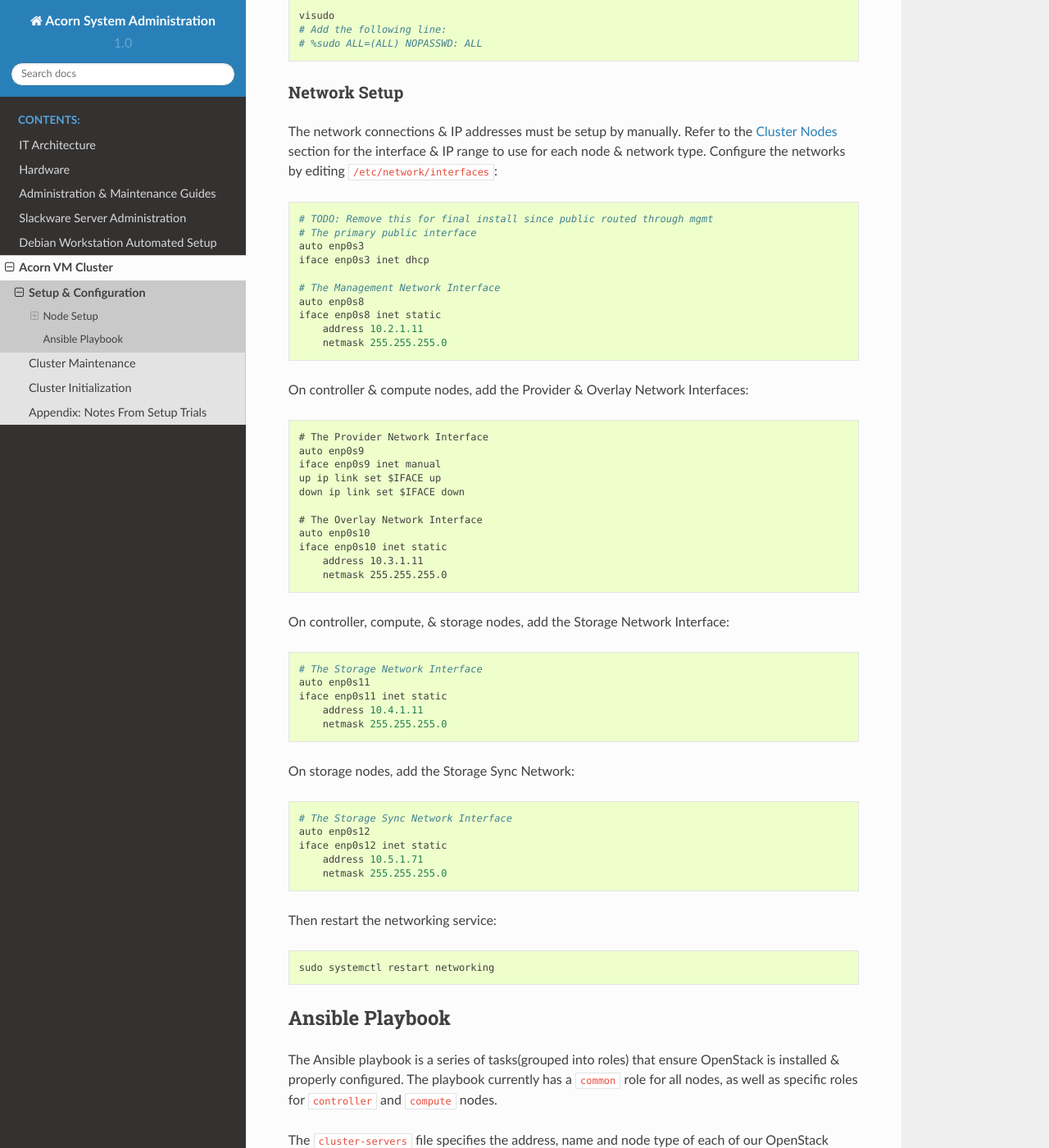
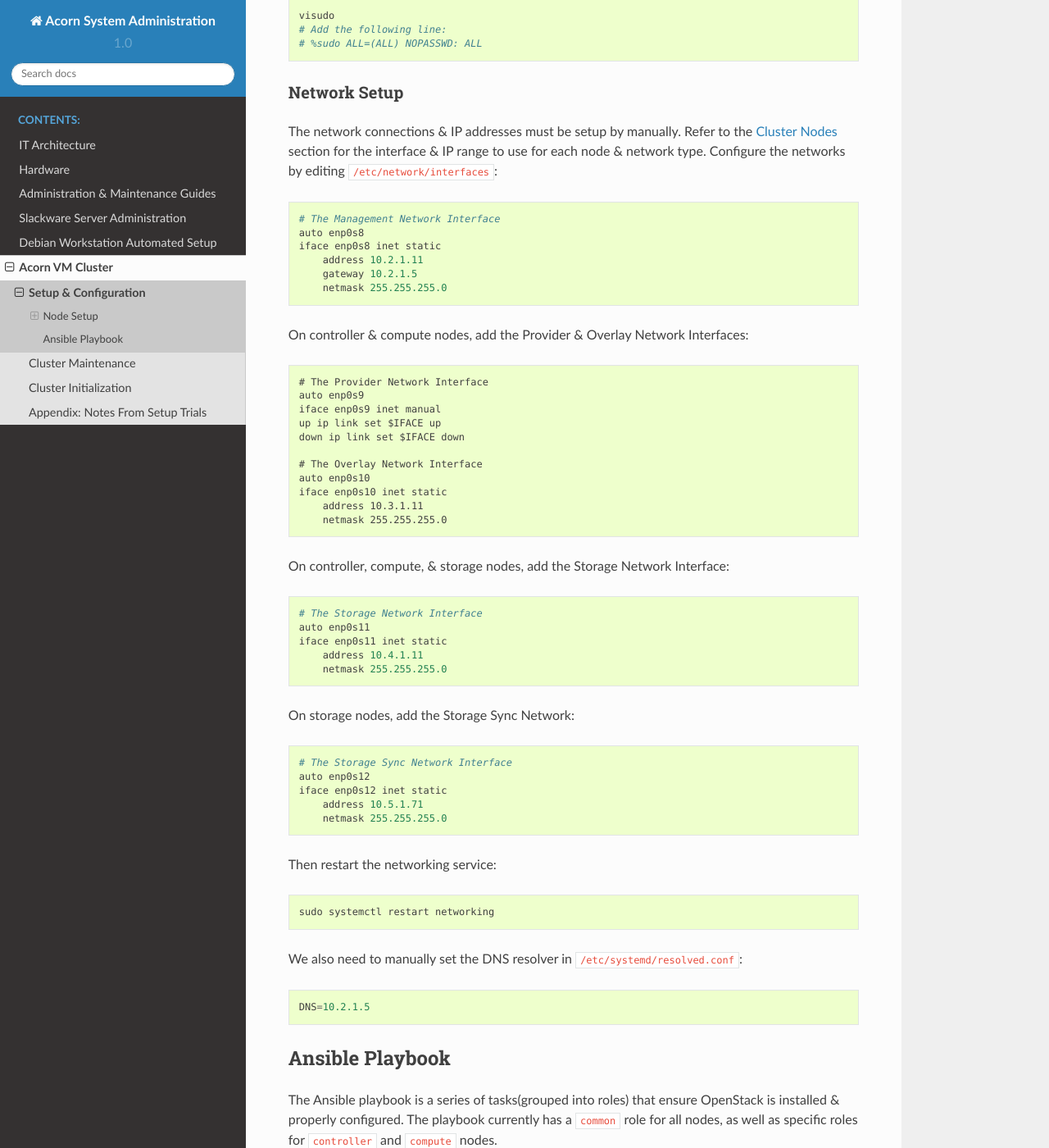
Before and after one commit to prikhi/sysadmintools, a Sphinx documentation site: the page built from docs/source/vm_cluster/setup.rst, in a window 1280 px wide and 1400 px high, scrolled down 1312 px. Shown: the whole window at 82% size. Built offline with Sphinx 7.4.7 and the Read the Docs theme 2.0.0, drawn with Linux system fonts in a browser that asks for light colours.

Commit message:
docs: Add Cerberus Management IP & Cluster DNS Resolver

```diff
--- a/docs/source/architecture.rst
+++ b/docs/source/architecture.rst
@@ -316,6 +316,7 @@ IP addressing of nodes is done manually in ``/etc/network/interfaces``.
 
 ``10.2.1.0/24``
 
+* ``5`` is reserved for Cerberus.
 * ``10`` is reserved for the Master Controller's Virtual IP.
 * ``11`` to ``40`` reserved for Controller nodes.
 * ``41`` to ``70`` reserved for Compute nodes.
--- a/docs/source/vm_cluster/setup.rst
+++ b/docs/source/vm_cluster/setup.rst
@@ -74,15 +74,11 @@ The network connections & IP addresses must be setup by manually. Refer to the
 node & network type. Configure the networks by editing
 ``/etc/network/interfaces``::
 
-    # TODO: Remove this for final install since public routed through mgmt
-    # The primary public interface
-    auto enp0s3
-    iface enp0s3 inet dhcp
-
     # The Management Network Interface
     auto enp0s8
     iface enp0s8 inet static
         address 10.2.1.11
+        gateway 10.2.1.5
         netmask 255.255.255.0
 
 On controller & compute nodes, add the Provider & Overlay Network Interfaces::
@@ -120,6 +116,12 @@ Then restart the networking service::
     sudo systemctl restart networking
 
 
+We also need to manually set the DNS resolver in ``/etc/systemd/resolved.conf``::
+
+    DNS=10.2.1.5
+
+
+
 Ansible Playbook
 =================
 
```
